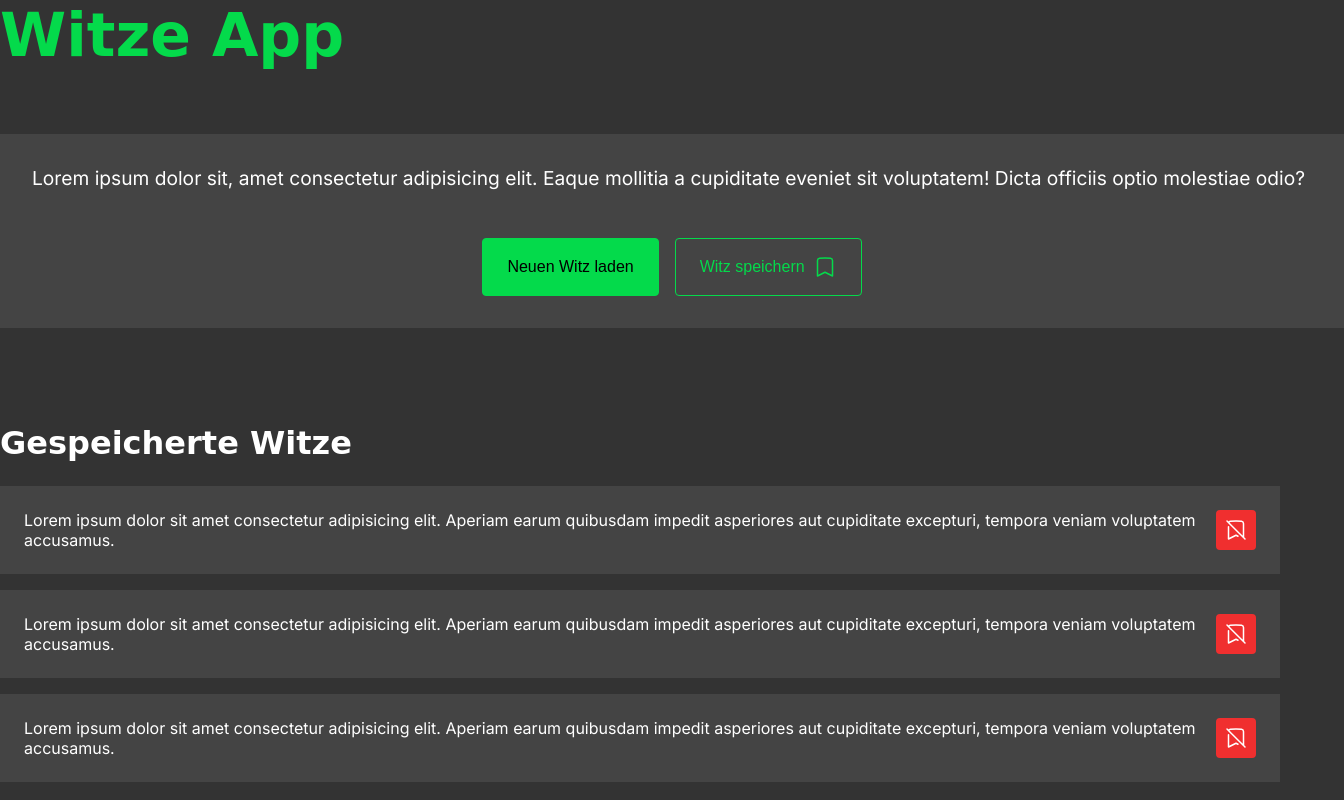
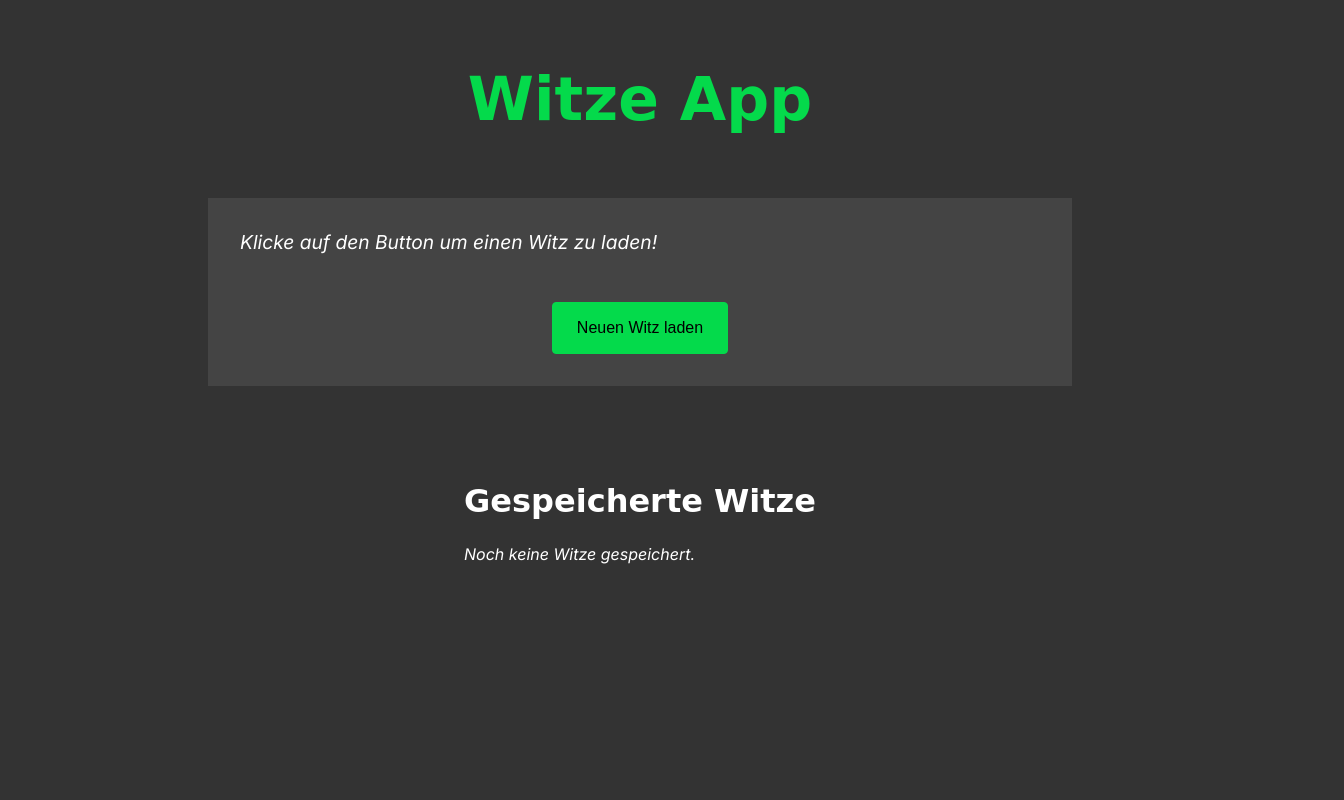
Before and after one commit to NataliDel/witze_app, a website built with Vite: page index.html in a window 1280 px wide. Shown: the whole page, 1344 px wide, since content can reach past the window. Built offline with nearby package versions, Linux system fonts and the light colour scheme; a web font is replaced by a local one.

```diff
--- /dev/null
+++ b/fetching.js
@@ -0,0 +1,9 @@
+const API_ENDPOINT = "https:/witzapi.de/api/joke";
+
+export async function fetchJoke() {
+  const res = await fetch(API_ENDPOINT);
+
+  const data = await res.json();
+
+  return data[0].text;
+}
--- a/index.html
+++ b/index.html
@@ -1,5 +1,5 @@
 <!DOCTYPE html>
-<html lang="en">
+<html lang="de">
   <head>
     <meta charset="UTF-8" />
     <link rel="icon" type="image/svg+xml" href="/vite.svg" />
@@ -7,18 +7,16 @@
     <title>Witze App</title>
   </head>
   <body>
-    <id="app">
+    <div id="app">
       <h1 class="heading">Witze App</h1>
 
       <div class="current-joke">
         <p class="current-joke__text">
-          Lorem ipsum dolor sit, amet consectetur adipisicing elit. Eaque
-          mollitia a cupiditate eveniet sit voluptatem! Dicta officiis optio
-          molestiae odio?
+          <em>Klicke auf den Button um einen Witz zu laden!</em>
         </p>
         <div class="current-joke__actions">
           <button class="current-joke__generate">Neuen Witz laden</button>
-          <button class="current-joke__save">
+          <button class="current-joke__save current-joke__save--disabled">
             <span>Witz speichern</span>
             <svg
               xmlns="http://www.w3.org/2000/svg"
@@ -38,80 +36,9 @@
         </div>
       </div>
 
-    <div class="saved-jokes">
-      <h2 class="saved-jokes__heading">Gespeicherte Witze</h2>
-      <div class="saved-jokes__list">
-      <div class="saved-joke">
-        <div class="saved-joke__text">
-          Lorem ipsum dolor sit amet consectetur adipisicing elit. Aperiam earum
-          quibusdam impedit asperiores aut cupiditate excepturi, tempora veniam
-          voluptatem accusamus.
-        </div>
-        <button class="saved-joke__remove">
-          <svg
-            xmlns="http://www.w3.org/2000/svg"
-            fill="none"
-            viewBox="0 0 24 24"
-            stroke-width="1.5"
-            stroke="currentColor"
-            class="saved-joke__remove-icon"
-          >
-            <path
-              stroke-linecap="round"
-              stroke-linejoin="round"
-              d="m3 3 1.664 1.664M21 21l-1.5-1.5m-5.485-1.242L12 17.25 4.5 21V8.742m.164-4.078a2.15 2.15 0 0 1 1.743-1.342 48.507 48.507 0 0 1 11.186 0c1.1.128 1.907 1.077 1.907 2.185V19.5M4.664 4.664 19.5 19.5"
-            />
-          </svg>
-        </button>
-      </div>
-        <div class="saved-joke">
-          <div class="saved-joke__text">
-            Lorem ipsum dolor sit amet consectetur adipisicing elit. Aperiam
-            earum quibusdam impedit asperiores aut cupiditate excepturi, tempora
-            veniam voluptatem accusamus.
-          </div>
-          <button class="saved-joke__remove">
-            <svg
-              xmlns="http://www.w3.org/2000/svg"
-              fill="none"
-              viewBox="0 0 24 24"
-              stroke-width="1.5"
-              stroke="currentColor"
-              class="saved-joke__remove-icon"
-            >
-              <path
-                stroke-linecap="round"
-                stroke-linejoin="round"
-                d="m3 3 1.664 1.664M21 21l-1.5-1.5m-5.485-1.242L12 17.25 4.5 21V8.742m.164-4.078a2.15 2.15 0 0 1 1.743-1.342 48.507 48.507 0 0 1 11.186 0c1.1.128 1.907 1.077 1.907 2.185V19.5M4.664 4.664 19.5 19.5"
-              />
-            </svg>
-          </button>
-        </div>
-
-          <div class="saved-joke">
-            <div class="saved-joke__text">
-              Lorem ipsum dolor sit amet consectetur adipisicing elit. Aperiam
-              earum quibusdam impedit asperiores aut cupiditate excepturi,
-              tempora veniam voluptatem accusamus.
-            </div>
-            <button class="saved-joke__remove">
-              <svg
-                xmlns="http://www.w3.org/2000/svg"
-                fill="none"
-                viewBox="0 0 24 24"
-                stroke-width="1.5"
-                stroke="currentColor"
-                class="saved-joke__remove-icon"
-              >
-                <path
-                  stroke-linecap="round"
-                  stroke-linejoin="round"
-                  d="m3 3 1.664 1.664M21 21l-1.5-1.5m-5.485-1.242L12 17.25 4.5 21V8.742m.164-4.078a2.15 2.15 0 0 1 1.743-1.342 48.507 48.507 0 0 1 11.186 0c1.1.128 1.907 1.077 1.907 2.185V19.5M4.664 4.664 19.5 19.5"
-                />
-              </svg>
-            </button>
-          </div>
-        </div>
+      <div class="saved-jokes">
+        <h2 class="saved-jokes__heading">Gespeicherte Witze</h2>
+        <div class="saved-jokes__list"></div>
       </div>
     </div>
     <script type="module" src="/main.js"></script>
--- a/main.js
+++ b/main.js
@@ -1 +1,76 @@
+import { fetchJoke } from "./fetching";
+import { getSavedJokes, removeJoke, saveJoke } from "./storing";
 import "./styles/main.scss";
+
+const currentJokeEl = document.querySelector(".current-joke__text");
+const loadNewJokeBtn = document.querySelector(".current-joke__generate");
+const saveJokeBtn = document.querySelector(".current-joke__save");
+const savedJokesListEl = document.querySelector(".saved-jokes__list");
+
+let currentJoke = "";
+
+async function loadNewJoke() {
+  const joke = await fetchJoke();
+
+  if (!currentJoke) {
+    saveJokeBtn.classList.remove("current-joke__save--disabled");
+  }
+
+  currentJoke = joke;
+  currentJokeEl.innerText = joke;
+}
+
+function saveCurrentJoke() {
+  if (currentJoke) {
+    saveJoke(currentJoke);
+    renderSavedJokes();
+  }
+}
+
+function removeSavedJoke() {
+  removeJoke(index);
+  renderSavedJokes();
+}
+
+window.removeSavedJoke = removeSavedJoke;
+
+function renderSavedJokes() {
+  const savedJokes = getSavedJokes();
+
+  let html = "";
+
+  savedJokes.forEach((joke, index) => {
+    html += `
+     <div class="saved-joke">
+        <div class="saved-joke__text">
+         ${joke}
+        </div>
+        <button class="saved-joke__remove" onclick="removeSevedJoke(${index})">
+          <svg
+            xmlns="http://www.w3.org/2000/svg"
+            fill="none"
+            viewBox="0 0 24 24"
+            stroke-width="1.5"
+            stroke="currentColor"
+            class="saved-joke__remove-icon"
+          >
+            <path
+              stroke-linecap="round"
+              stroke-linejoin="round"
+              d="m3 3 1.664 1.664M21 21l-1.5-1.5m-5.485-1.242L12 17.25 4.5 21V8.742m.164-4.078a2.15 2.15 0 0 1 1.743-1.342 48.507 48.507 0 0 1 11.186 0c1.1.128 1.907 1.077 1.907 2.185V19.5M4.664 4.664 19.5 19.5"
+            />
+          </svg>
+        </button>
+      </div>
+    `;
+  });
+
+  if (!html) html = "<em>Noch keine Witze gespeichert.</em>";
+
+  savedJokesListEl.innerHTML = html;
+}
+
+loadNewJokeBtn.addEventListener("click", loadNewJoke);
+saveJokeBtn.addEventListener("click", saveCurrentJoke);
+
+renderSavedJokes();
--- /dev/null
+++ b/storing.js
@@ -0,0 +1,25 @@
+const LOCAL_STORAGE_KEY = "jokes";
+
+export function getSavedJokes() {
+  return JSON.parse(localStorage.getItem(LOCAL_STORAGE_KEY)) || [];
+}
+
+export function saveJoke(joke) {
+  const savedJokes = getSavedJokes();
+
+  if (savedJokes.find((savedJoke) => savedJoke === joke)) {
+    alert("Witz wurde bereits gespeichert");
+    return;
+  }
+
+  const newSavedJokes = [joke, ...savedJokes];
+  localStorage.setItem(LOCAL_STORAGE_KEY, JSON.stringify(newSavedJokes));
+}
+
+export function removeJoke(index) {
+  const newSavedJokes = getSavedJokes();
+
+  newSavedJokes.splice(index, 1);
+
+  localStorage.setItem(LOCAL_STORAGE_KEY, JSON.stringify(newSavedJokes));
+}
--- a/styles/main.scss
+++ b/styles/main.scss
@@ -84,6 +84,10 @@
     align-items: center;
     justify-content: center;
     gap: 0.5rem;
+
+    &--disabled {
+      display: none;
+    }
   }
 
   &__save-icon {
```
